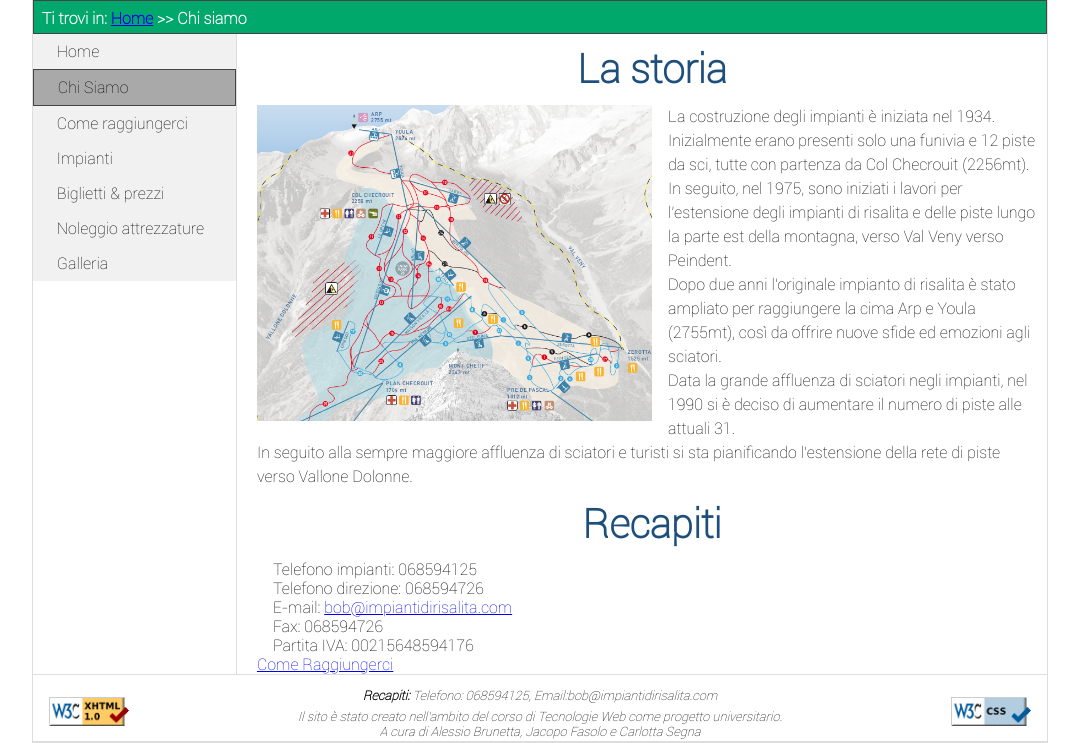
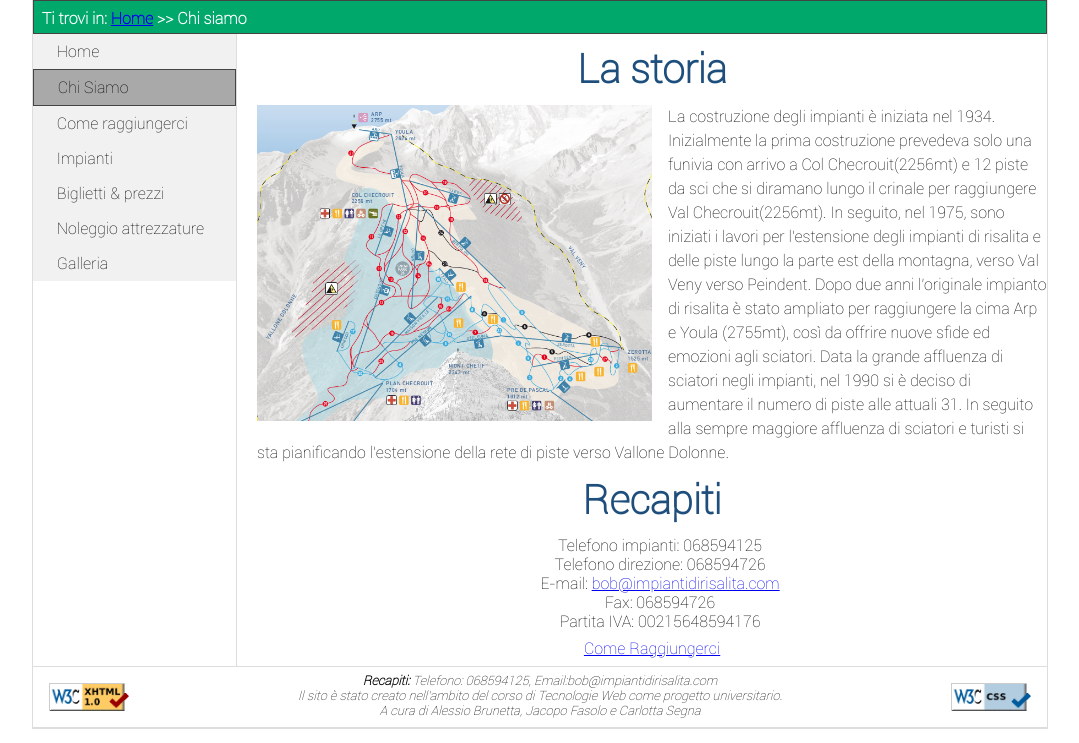
Before and after one commit to JacopoFasolo/Bob-TW, a PHP site: page /chi_siamo.html in a window 1280 px wide. Shown: the part 209-952 px from the top of the page, without its empty margins (100-1179 px from the left). Run offline with PHP 8.4, Linux system fonts and the light colour scheme.

Commit message:
modificato cose

```diff
--- a/chi_siamo.html
+++ b/chi_siamo.html
@@ -59,12 +59,11 @@
         <h1>La storia</h1>
         <img id="piste" src="img/anteprima-cartina.png" alt="copertura attuale della rete di piste e impianti"/>
         <p>La costruzione degli impianti è iniziata nel 1934.
-        Inizialmente erano presenti solo una funivia e 12 piste da sci, tutte con partenza da <span xml:lang="FR">Col Checrouit</span> (2256mt).</p>
-        <p>In seguito, nel 1975, sono iniziati i lavori per l'estensione degli impianti di risalita e delle piste lungo la parte est della montagna, verso <span xml:lang="FR">Val Veny</span> verso <span xml:lang="FR">Peindent</span>.</p>
-        <p>Dopo due anni l'originale impianto di risalita è stato ampliato per raggiungere la cima <span xml:lang="FR">Arp e Youla</span> (2755mt), così da offrire nuove sfide ed emozioni agli sciatori.</p>
-        <p>Data la grande affluenza di sciatori negli impianti, nel 1990 si è deciso di aumentare il numero di piste alle attuali 31.
-        </p>
-        <p> In seguito alla sempre maggiore affluenza di sciatori e turisti si sta pianificando l'estensione della rete di piste verso Vallone Dolonne.</p>
+        Inizialmente la prima costruzione prevedeva solo una funivia con arrivo a <span xml:lang="FR">Col Checrouit</span>(2256mt) e 12 piste da sci che si diramano lungo il crinale per raggiungere <span xml:lang="FR">Val Checrouit</span>(2256mt).
+        In seguito, nel 1975, sono iniziati i lavori per l'estensione degli impianti di risalita e delle piste lungo la parte est della montagna, verso <span xml:lang="FR">Val Veny</span> verso <span xml:lang="FR">Peindent</span>.
+        Dopo due anni l'originale impianto di risalita è stato ampliato per raggiungere la cima <span xml:lang="FR">Arp e Youla</span> (2755mt), così da offrire nuove sfide ed emozioni agli sciatori.
+        Data la grande affluenza di sciatori negli impianti, nel 1990 si è deciso di aumentare il numero di piste alle attuali 31.
+        In seguito alla sempre maggiore affluenza di sciatori e turisti si sta pianificando l'estensione della rete di piste verso Vallone Dolonne.</p>
 
         <h1>Recapiti</h1>
         <ul id="Recapiti_lista">
@@ -85,8 +84,8 @@
         <p>
             <strong>Recapiti:</strong>
             Telefono: 068594125,
-            <span xml: lang="EN">Email</span>:bob@impiantidirisalita.com</p>
-            <p> Il sito &egrave; stato creato nell'ambito del corso di Tecnologie Web come progetto universitario.
+            <span xml: lang="EN">Email</span>:bob@impiantidirisalita.com<br>
+            Il sito &egrave; stato creato nell'ambito del corso di Tecnologie Web come progetto universitario.
                 <br> A cura di Alessio Brunetta, Jacopo Fasolo e Carlotta Segna</p>
     </div><!--footer-->
 
--- a/css/style.css
+++ b/css/style.css
@@ -161,19 +161,18 @@ float:left;
 
 #middle p{
     margin-right: 0.5em;
-    overflow:auto;
+    overflow: auto;
+    display: inline;
     font-size: 1em;
     line-height: 1.5em;
 }
 
 /*footer*/
 #footer{
-    padding-top: 0.4em;
     display: inline-block;
     border-top: 1px solid #DDD;
     border-bottom: 1px solid #DDD;
     width:100%;
-    height: 60px;
 }
 
 #html{
@@ -184,6 +183,7 @@ float:left;
 
 #footer p{
     padding-top: 0.5em;
+    padding-bottom: 0.5em;
     font-size: 0.8em;
     font-style: italic;
     text-align:center;
@@ -214,10 +214,14 @@ float:left;
     font-size: 0.5em;
 }
 
-#link_cr{
-    margin: 0.5em;
+#link_comeraggiungerci{
+    padding: 0.5em;
+    display: block;
     text-align: center;
-    font-size: 0.9em;
+}
+
+#Recapiti_lista{
+    text-align: center;
 }
 
 /* Come raggiungerci */
```
